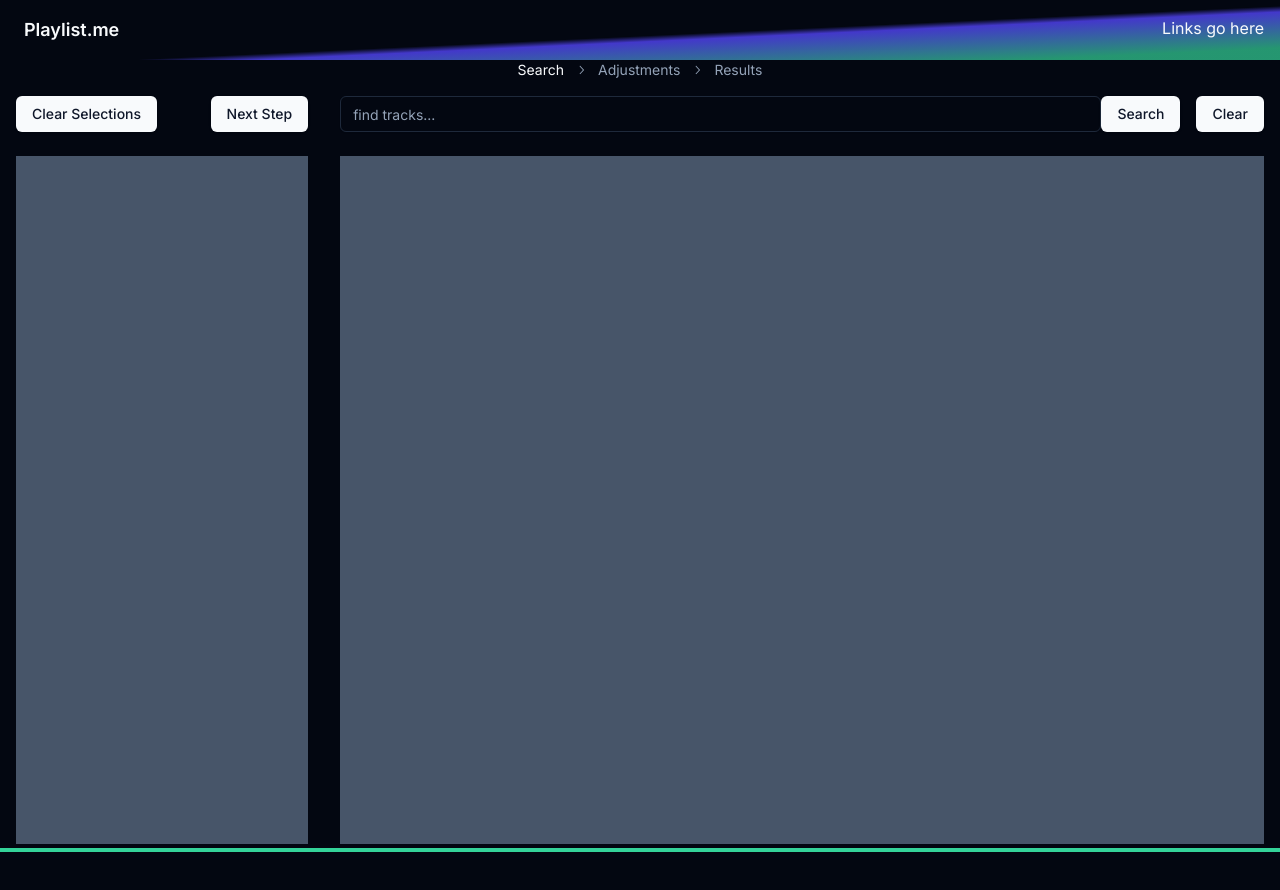
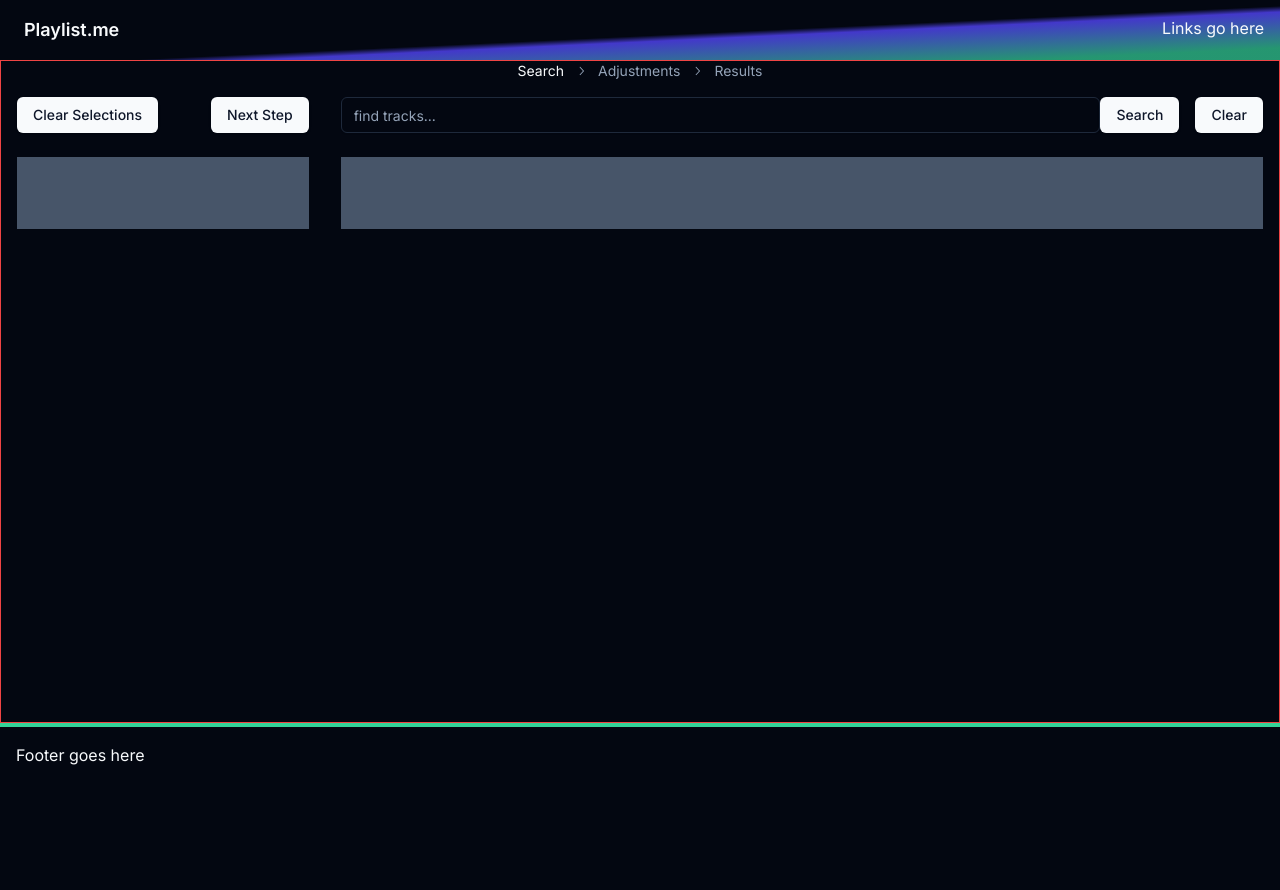
Before and after one commit to mgballou/playlist_me_2, a Next.js app: page /generator/g/search in a window 1280 px wide. Shown: the top 890 px of the page. After the commit the page ends 800 px from the top, so only its background shows below. Built offline with nearby package versions, Linux system fonts and the light colour scheme.

Commit message:
wip - height inheritance not working

```diff
--- a/app/generator/g/layout.tsx
+++ b/app/generator/g/layout.tsx
@@ -9,7 +9,7 @@ export default function GLayout({
     children: React.ReactNode
 }>) {
     return (
-        <>
+        <div className='flex flex-col flex-grow h-full'>
             <div className="flex w-full flex-row justify-center text-center">
                 <Subnav />
             </div>
@@ -23,6 +23,6 @@ export default function GLayout({
                     </AdjustmentsStoreProvider>
                 </TracksStoreProvider>
             </div>
-        </>
+        </div>
     )
 }
--- a/app/generator/g/search/page.tsx
+++ b/app/generator/g/search/page.tsx
@@ -24,7 +24,7 @@ export default function Search() {
     }
 
     return (
-        <main className="flex h-[90vh] w-full flex-col gap-6 p-4">
+        <main className="flex h-full flex-grow w-full flex-col gap-6 p-4">
             <div className="flex flex-row gap-4">
                 <form className="inline-flex w-full" onSubmit={handleSearch}>
                     <Input
--- a/app/generator/layout.tsx
+++ b/app/generator/layout.tsx
@@ -7,5 +7,5 @@ export default function GeneratorLayout({
 }: Readonly<{
     children: React.ReactNode
 }>) {
-    return <>{children}</>
+    return <div className="flex flex-grow flex-col h-full">{children}</div>
 }
--- a/app/layout.tsx
+++ b/app/layout.tsx
@@ -21,12 +21,12 @@ export default function RootLayout({
         <html lang="en">
             <body
                 className={cn(
-                    'dark mx-auto h-screen max-w-7xl bg-background font-sans antialiased',
+                    'dark mx-auto flex h-dvh max-w-7xl flex-col bg-background font-sans antialiased',
                     fontSans.variable
                 )}
             >
                 <Header />
-                {children}
+                <div className="h-[90vh] flex-grow flex-col flex border border-red-500">{children}</div>
                 <Footer />
             </body>
         </html>
--- a/components/generator/TracksSidebar.tsx
+++ b/components/generator/TracksSidebar.tsx
@@ -72,7 +72,7 @@ export default function TracksSidebar() {
         <>
             <div
                 className={
-                    'flex h-[90vh] w-1/3 flex-col justify-start gap-6 p-4'
+                    'flex w-1/3 h-full flex-grow flex-col justify-start gap-6 p-4'
                 }
             >
                 <div className="flex h-12 flex-row justify-between">
@@ -82,7 +82,7 @@ export default function TracksSidebar() {
                     <Button onClick={() => handleNextPage()}>Next Step</Button>
                 </div>
 
-                <div className="flex flex-col min-h-full gap-2 overflow-scroll bg-slate-600 ">
+                <div className="flex min-h-full flex-col gap-2 overflow-scroll bg-slate-600 ">
                     {selections?.map((selection) => {
                         return (
                             <TrackCard
--- a/components/shared/Footer.tsx
+++ b/components/shared/Footer.tsx
@@ -1,8 +1,8 @@
 export default function Footer(){
 
     return (
-        <div className="flex w-full h-20 flex-row mt-12 border-t-4 border-emerald-400 p-4">
-
+        <div className=" w-full h-20 flex-row border-t-4 border-emerald-400 p-4 mt-auto">
+            Footer goes here
         </div>
     )
 }
```
